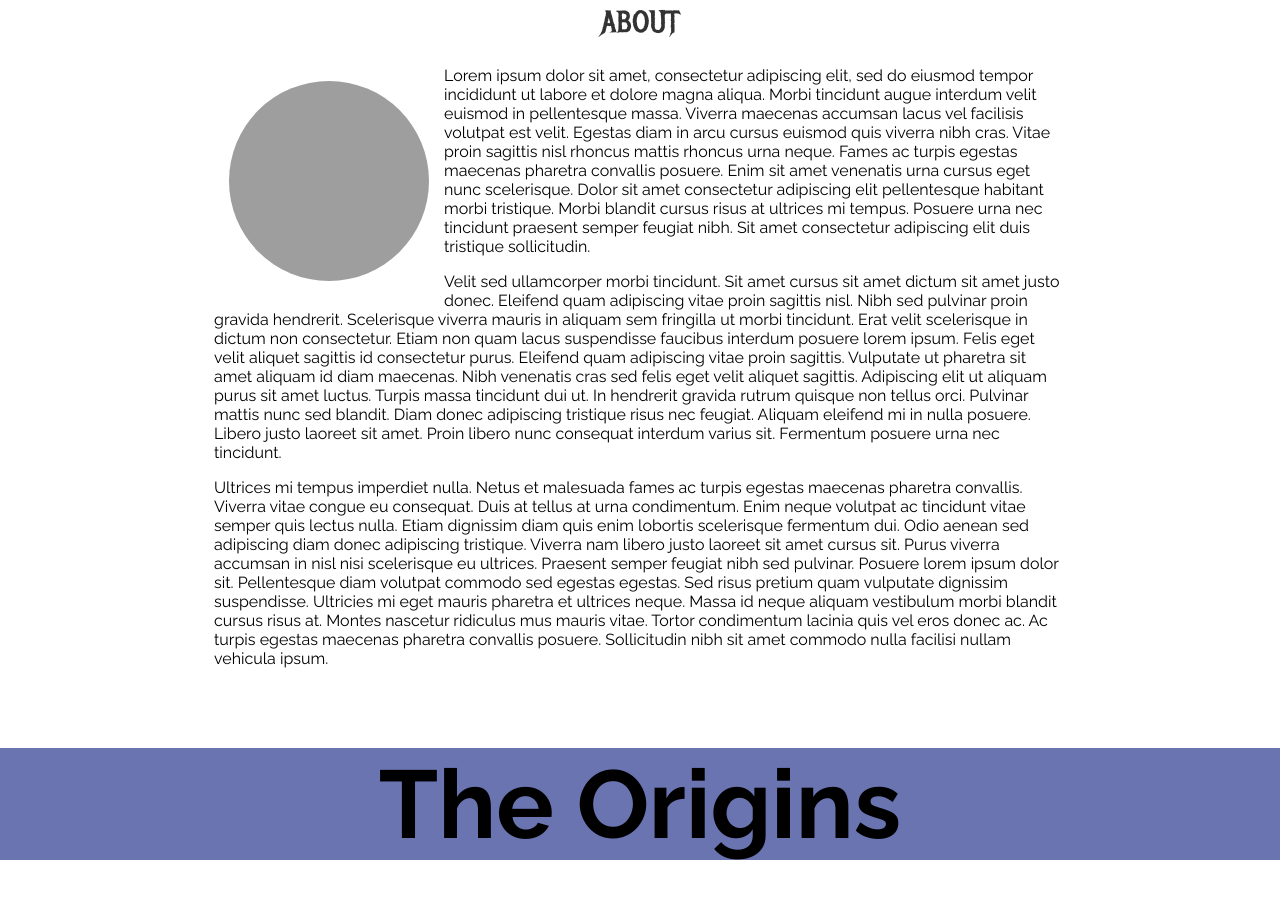
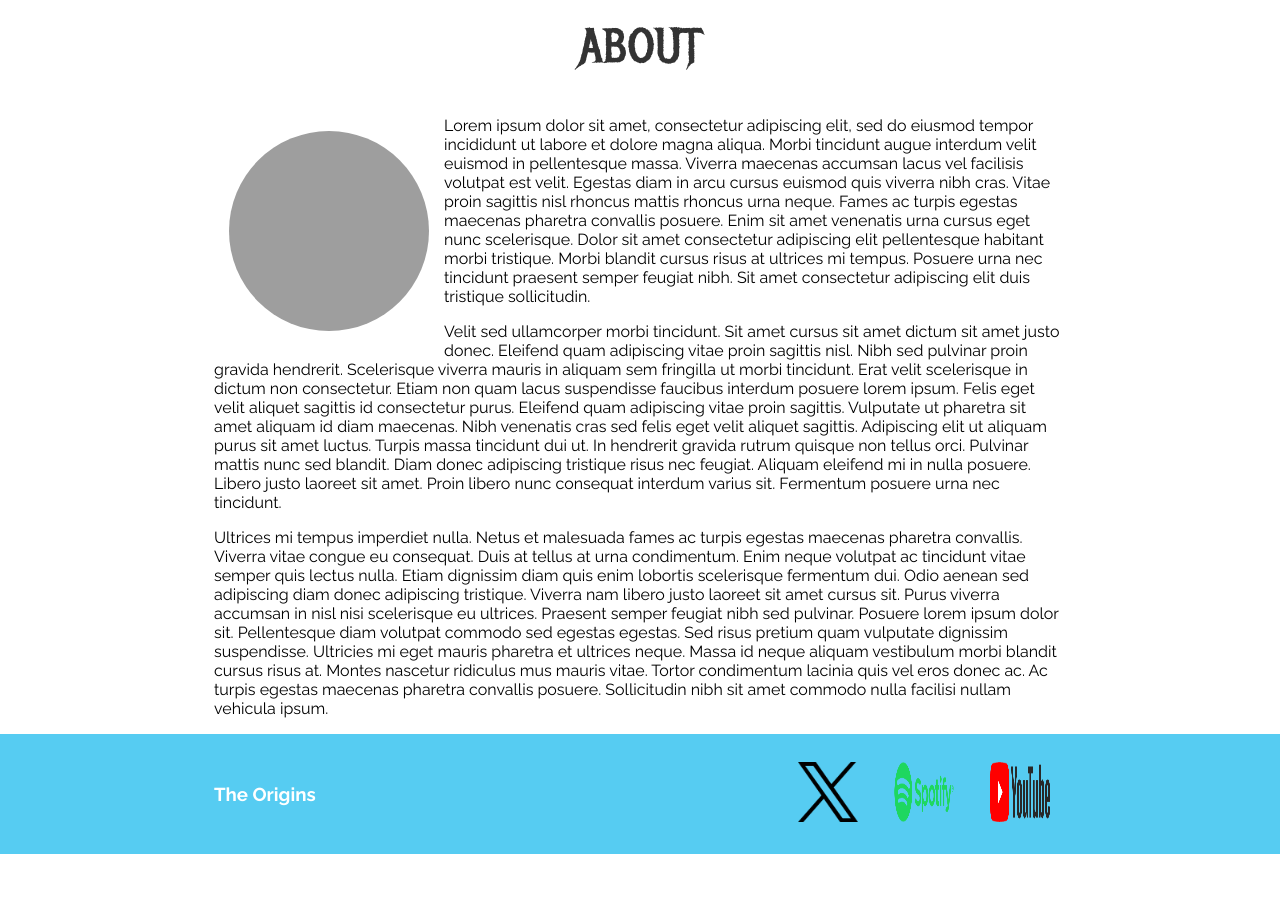
Before and after one commit to diremu/First-Navigatable-Website, a plain HTML site: page Band Site/about.html in a window 1280 px wide. Shown: the part 221-1120 px from the top of the page. After the commit the page ends 1075 px from the top, so only its background shows below. Drawn offline with Linux system fonts and the light colour scheme; grey boxes are pictures that could not be loaded; a web font is replaced by a local one.

Commit message:
Changes to Band site

```diff
--- a/Band Site/about.html
+++ b/Band Site/about.html
@@ -27,8 +27,15 @@
         <p>Ultrices mi tempus imperdiet nulla. Netus et malesuada fames ac turpis egestas maecenas pharetra convallis. Viverra vitae congue eu consequat. Duis at tellus at urna condimentum. Enim neque volutpat ac tincidunt vitae semper quis lectus nulla. Etiam dignissim diam quis enim lobortis scelerisque fermentum dui. Odio aenean sed adipiscing diam donec adipiscing tristique. Viverra nam libero justo laoreet sit amet cursus sit. Purus viverra accumsan in nisl nisi scelerisque eu ultrices. Praesent semper feugiat nibh sed pulvinar. Posuere lorem ipsum dolor sit. Pellentesque diam volutpat commodo sed egestas egestas. Sed risus pretium quam vulputate dignissim suspendisse. Ultricies mi eget mauris pharetra et ultrices neque. Massa id neque aliquam vestibulum morbi blandit cursus risus at. Montes nascetur ridiculus mus mauris vitae. Tortor condimentum lacinia quis vel eros donec ac. Ac turpis egestas maecenas pharetra convallis posuere. Sollicitudin nibh sit amet commodo nulla facilisi nullam vehicula ipsum.
         </p>
     </main>
-    <footer class="main-footer band-name">
-        <h2>The Origins</h2>
+    <footer class="main-footer">
+       <div class="container main-footer-container">
+            <h3>The Origins</h3>
+            <ul class="nav footer-nav">
+                <li><a href="www.twitter.com" target="_blank"><img src="Images/logo-black.png" alt="X (formerly Twitter)" class="song-sites"></a></li>
+                <li><a href="www.spotify.com" target="_blank"><img src="Images/Spotify_Logo_RGB_Green.png" alt="Spotify" class="song-sites song"></a></li>
+                <li><a href="www.youtube.com" target="_blank"><img src="Images/yt_logo_rgb_light.png" alt="Youtube" class="song-sites song"></a></li>
+            </ul>
+       </div>
     </footer>
 </body>
 </html>
--- a/Band Site/styles2.css
+++ b/Band Site/styles2.css
@@ -66,7 +66,7 @@ html, body {
     font-weight:  normal;
     color: #333;
     text-align: center;
-    font-size: 1.9em;
+    font-size: 3em;
 }
 .about-band-image {
     float:left;
@@ -76,5 +76,23 @@ html, body {
     border-radius: 50%;
 }
 .main-footer {
-    background-color: #404e9bc7;
+    background-color: #56ccf2;
+    color: white;
+    padding: .25em 0;
 }
+.main-footer-container {
+    display: flex;
+    flex-direction: row;
+    align-items: center;
+}
+.main-footer-container ul {
+    flex-grow:1;
+    text-align: end;
+}
+.footer-nav li {
+    padding: 0 .5em;
+}
+.footer-nav img {
+    width: 60px;
+    height: 60px;
+}
```
Also changed, not shown: Band Site/Images/Spotify_Logo_RGB_Green.png (added), Band Site/Images/logo-black.png (added), Band Site/Images/yt_logo_rgb_light.png (added).
